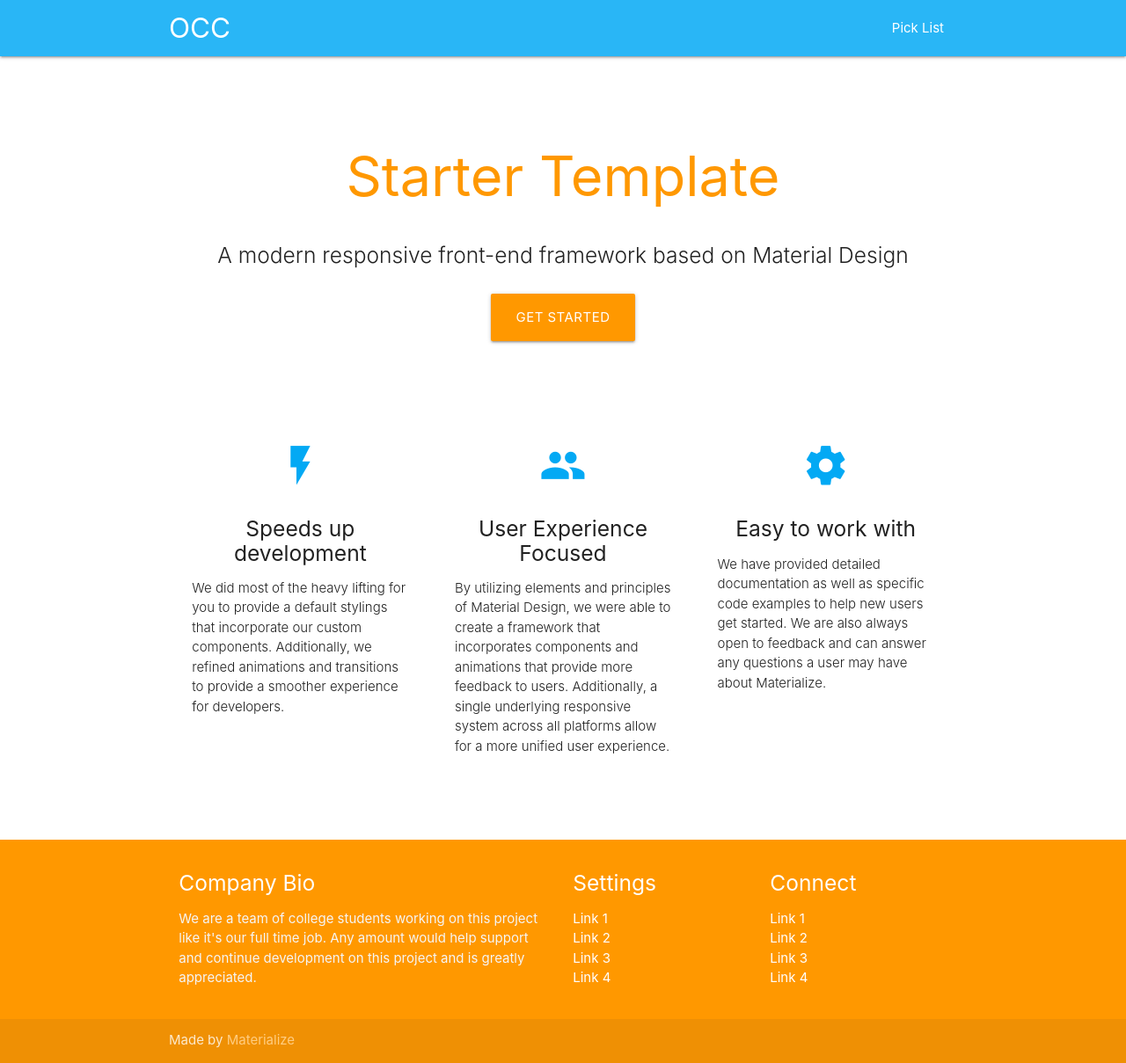
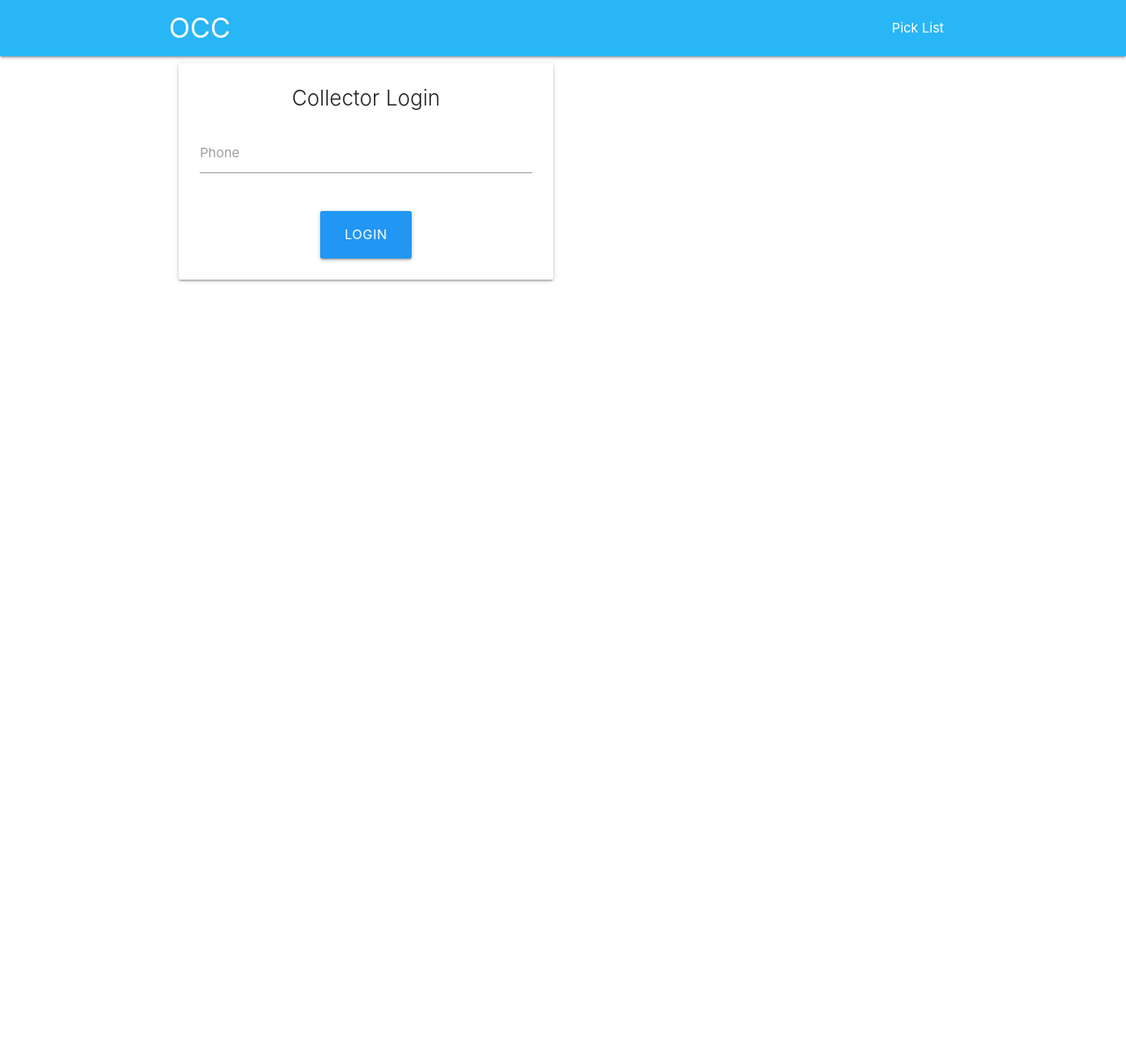
Before and after one commit to abhisekpadhi/kreate_hackathon_oct2019, a Django app: page / in a window 1280 px wide. Shown: the whole page at 88% size. After the commit the page ends 321 px from the top, so only its background shows below. Run offline with Django 3.2, Linux system fonts and the light colour scheme.

```diff
--- /dev/null
+++ b/app/LoginManager.py
@@ -0,0 +1,13 @@
+from app.UserManager import UserManager
+
+
+class LoginManager:
+    def __init__(self):
+        self.user_manager = UserManager()
+
+    def login_by_phone(self, phone=None):
+        if not phone:
+            return None
+
+        user = self.user_manager.get_user_by_phone(phone)
+        return user
--- /dev/null
+++ b/app/UserManager.py
@@ -0,0 +1,24 @@
+from app.models import User
+
+
+class UserManager:
+    def __init__(self):
+        pass
+
+    def get_user_by_id(self, user_id=None):
+        if not user_id:
+            return None
+
+        if User.objects.filter(id=user_id).exists():
+            return User.objects.get(id=user_id)
+        else:
+            return None
+
+    def get_user_by_phone(self, phone=None):
+        if not phone:
+            return None
+
+        if User.objects.filter(phone=phone).exists():
+            return User.objects.get(phone=phone)
+        else:
+            return None
--- a/app/urls.py
+++ b/app/urls.py
@@ -6,4 +6,6 @@ from . import views
 
 urlpatterns = [
     url(r'^$', views.HomePageView.as_view(), name='home'),
+    path(r'orders/', views.OrdersView.as_view(), name='orders'),
+    path(r'orders/<int:order_id>/', views.OrdersView.as_view(), name='order')
 ]
--- a/app/views.py
+++ b/app/views.py
@@ -12,8 +12,73 @@ from urllib.parse import urlencode, quote_plus
 from pprint import pprint
 import datetime
 import json
+from app.LoginManager import LoginManager
+from app.OrderManager import OrderManager
 
 
 class HomePageView(View):
+    def __init__(self):
+        super().__init__()
+        self.login_manager = LoginManager()
+
     def get(self, request):
         return render(request, "index.html")
+
+    def post(self, request):
+        phone = request.POST.get('collector_phone')
+        if phone:
+            logged_in_user = self.login_manager.login_by_phone(phone)
+            request.session['login_id'] = logged_in_user.id
+            return redirect(reverse('orders'))
+        else:
+            return render(request, "index.html")
+
+
+class OrdersView(View):
+    def __init__(self):
+        super().__init__()
+        self.order_manager = OrderManager()
+
+    def get(self, request, order_id=None):
+        login_id = request.session.get('login_id', None)
+
+        if not login_id:
+            redirect(reverse('home'))
+
+        if not order_id:
+            pickups = self.order_manager.get_all_orders_for_collector(login_id)
+            context = {
+                "pickups": pickups if pickups else []
+            }
+            return render(request, "orders.html", context)
+
+        if order_id:
+            order = self.order_manager.get_order_by_id(order_id=order_id)
+            if order:
+                payable = self.order_manager.get_payable_by_order(order)
+                context = {
+                    "order": order,
+                    "payable": payable
+                }
+                return render(request, "order.html", context)
+            else:
+                return redirect(reverse('orders'))
+
+    def post(self, request, order_id=None):
+        login_id = request.session.get('login_id', None)
+
+        if not login_id:
+            redirect(reverse('home'))
+
+        if order_id:
+            if request.POST.get('action') == 'start_transaction':
+                payable = request.POST.get('payable')
+                if not payable:
+                    return redirect(reverse('orders'))
+                context = {
+                    "payable": int(payable)
+                }
+                return render(request, "transact.html", context)
+
+            if request.POST.get('action') == 'start_verification':
+                pass
--- /dev/null
+++ b/templates/base.html
@@ -0,0 +1,46 @@
+{% load staticfiles %}
+
+<!DOCTYPE html>
+<html lang="en">
+<head>
+    <meta http-equiv="Content-Type" content="text/html; charset=UTF-8"/>
+    <meta name="viewport" content="width=device-width, initial-scale=1, maximum-scale=1.0"/>
+    <title>Offline Cash Collector</title>
+
+    <!-- CSS  -->
+    <link href="https://fonts.googleapis.com/icon?family=Material+Icons" rel="stylesheet">
+    <link href="{% static 'css/materialize.css' %}" type="text/css" rel="stylesheet" media="screen,projection"/>
+    <link href="{% static 'css/style.css' %}" type="text/css" rel="stylesheet" media="screen,projection"/>
+</head>
+<body>
+<nav class="light-blue lighten-1" role="navigation">
+    <div class="nav-wrapper container"><a id="logo-container" href="#" class="brand-logo">OCC</a>
+        <ul class="right hide-on-med-and-down">
+            <li><a href="#">Pick List</a></li>
+        </ul>
+
+        <ul id="nav-mobile" class="sidenav">
+            <li><a href="#">Pick List</a></li>
+        </ul>
+        <a href="#" data-target="nav-mobile" class="sidenav-trigger"><i class="material-icons">menu</i></a>
+    </div>
+</nav>
+
+
+<!-- pluggable content -->
+{% block content %}
+{% endblock %}
+<!-- ./pluggable content -->
+
+
+
+
+
+<!--  Scripts-->
+<script src="{% static 'js/jquery-2.1.1.min.js' %}"></script>
+<script src="{% static 'js/materialize.js' %}"></script>
+<script src="{% static 'js/init.js' %}"></script>
+
+
+</body>
+</html>
--- a/templates/index.html
+++ b/templates/index.html
@@ -1,132 +1,32 @@
+{% extends 'base.html' %}
+{% block content %}
 {% load staticfiles %}
 
-<!DOCTYPE html>
-<html lang="en">
-<head>
-  <meta http-equiv="Content-Type" content="text/html; charset=UTF-8"/>
-  <meta name="viewport" content="width=device-width, initial-scale=1, maximum-scale=1.0"/>
-  <title>Offline Cash Collector</title>
+<main class="container">
+  <div class="row">
+    <div class="col s12 m6">
+      <div class="card darken-1 center">
 
-  <!-- CSS  -->
-  <link href="https://fonts.googleapis.com/icon?family=Material+Icons" rel="stylesheet">
-  <link href="{% static 'css/materialize.css' %}" type="text/css" rel="stylesheet" media="screen,projection"/>
-  <link href="{% static 'css/style.css' %}" type="text/css" rel="stylesheet" media="screen,projection"/>
-</head>
-<body>
-  <nav class="light-blue lighten-1" role="navigation">
-    <div class="nav-wrapper container"><a id="logo-container" href="#" class="brand-logo">OCC</a>
-      <ul class="right hide-on-med-and-down">
-        <li><a href="#">Pick List</a></li>
-      </ul>
+        <div class="card-content">
+          <span class="card-title">Collector Login</span>
+          <form method="post" action="{{ request.path }}">
+            <div class="row">
+              <div class="input-field col s12">
+                <input id="collector_phone" name="collector_phone" type="text" class="validate">
+                <label for="collector_phone">Phone</label>
+              </div>
+            </div>
 
-      <ul id="nav-mobile" class="sidenav">
-        <li><a href="#">Pick List</a></li>
-      </ul>
-      <a href="#" data-target="nav-mobile" class="sidenav-trigger"><i class="material-icons">menu</i></a>
-    </div>
-  </nav>
-  <div class="section no-pad-bot" id="index-banner">
-    <div class="container">
-      <br><br>
-      <h1 class="header center orange-text">Starter Template</h1>
-      <div class="row center">
-        <h5 class="header col s12 light">A modern responsive front-end framework based on Material Design</h5>
+            <button type="submit" class="btn-large blue">
+              Login
+            </button>
+
+          </form>
+        </div>
+
       </div>
-      <div class="row center">
-        <a href="http://materializecss.com/getting-started.html" id="download-button" class="btn-large waves-effect waves-light orange">Get Started</a>
-      </div>
-      <br><br>
-
     </div>
   </div>
+</main>
 
-
-  <div class="container">
-    <div class="section">
-
-      <!--   Icon Section   -->
-      <div class="row">
-        <div class="col s12 m4">
-          <div class="icon-block">
-            <h2 class="center light-blue-text"><i class="material-icons">flash_on</i></h2>
-            <h5 class="center">Speeds up development</h5>
-
-            <p class="light">We did most of the heavy lifting for you to provide a default stylings that incorporate our custom components. Additionally, we refined animations and transitions to provide a smoother experience for developers.</p>
-          </div>
-        </div>
-
-        <div class="col s12 m4">
-          <div class="icon-block">
-            <h2 class="center light-blue-text"><i class="material-icons">group</i></h2>
-            <h5 class="center">User Experience Focused</h5>
-
-            <p class="light">By utilizing elements and principles of Material Design, we were able to create a framework that incorporates components and animations that provide more feedback to users. Additionally, a single underlying responsive system across all platforms allow for a more unified user experience.</p>
-          </div>
-        </div>
-
-        <div class="col s12 m4">
-          <div class="icon-block">
-            <h2 class="center light-blue-text"><i class="material-icons">settings</i></h2>
-            <h5 class="center">Easy to work with</h5>
-
-            <p class="light">We have provided detailed documentation as well as specific code examples to help new users get started. We are also always open to feedback and can answer any questions a user may have about Materialize.</p>
-          </div>
-        </div>
-      </div>
-
-    </div>
-    <br><br>
-  </div>
-
-  <!-- pluggable content -->
-  {% block content %}
-  {% endblock %}
-  <!-- ./pluggable content -->
-
-
-  <footer class="page-footer orange">
-    <div class="container">
-      <div class="row">
-        <div class="col l6 s12">
-          <h5 class="white-text">Company Bio</h5>
-          <p class="grey-text text-lighten-4">We are a team of college students working on this project like it's our full time job. Any amount would help support and continue development on this project and is greatly appreciated.</p>
-
-
-        </div>
-        <div class="col l3 s12">
-          <h5 class="white-text">Settings</h5>
-          <ul>
-            <li><a class="white-text" href="#!">Link 1</a></li>
-            <li><a class="white-text" href="#!">Link 2</a></li>
-            <li><a class="white-text" href="#!">Link 3</a></li>
-            <li><a class="white-text" href="#!">Link 4</a></li>
-          </ul>
-        </div>
-        <div class="col l3 s12">
-          <h5 class="white-text">Connect</h5>
-          <ul>
-            <li><a class="white-text" href="#!">Link 1</a></li>
-            <li><a class="white-text" href="#!">Link 2</a></li>
-            <li><a class="white-text" href="#!">Link 3</a></li>
-            <li><a class="white-text" href="#!">Link 4</a></li>
-          </ul>
-        </div>
-      </div>
-    </div>
-    <div class="footer-copyright">
-      <div class="container">
-      Made by <a class="orange-text text-lighten-3" href="http://materializecss.com">Materialize</a>
-      </div>
-    </div>
-  </footer>
-
-
-
-  <!--  Scripts-->
-  <script src="{% static 'js/jquery-2.1.1.min.js' %}"></script>
-  <script src="{% static 'js/materialize.js' %}"></script>
-  <script src="{% static 'js/init.js' %}"></script>
-
-
-  </body>
-</html>
+{% endblock %}
```
Also changed, not shown: OTPManager.py (added, +78 -0 lines), OfflineCashCollector/settings.py (+9 -1 lines), app/EncryptionManager.py (added, +190 -0 lines), app/OrderManager.py (added, +42 -0 lines), app/TotpManager.py (deleted, +0 -10 lines), app/models.py (+11 -2 lines), templates/order.html (added, +41 -0 lines), templates/orders.html (added, +29 -0 lines), templates/transact.html (added, +30 -0 lines), app/migrations/0002_orderpickup.py (added), app/migrations/0003_auto_20191019_2318.py (added), app/migrations/0004_auto_20191020_0003.py (added), app/migrations/0005_auto_20191020_0152.py (added), db.sqlite3.
